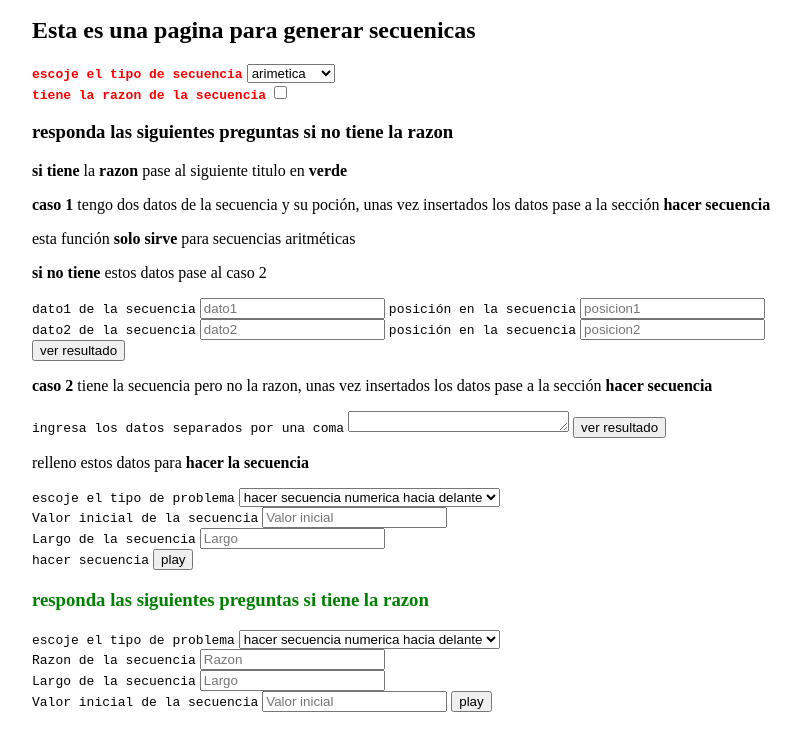
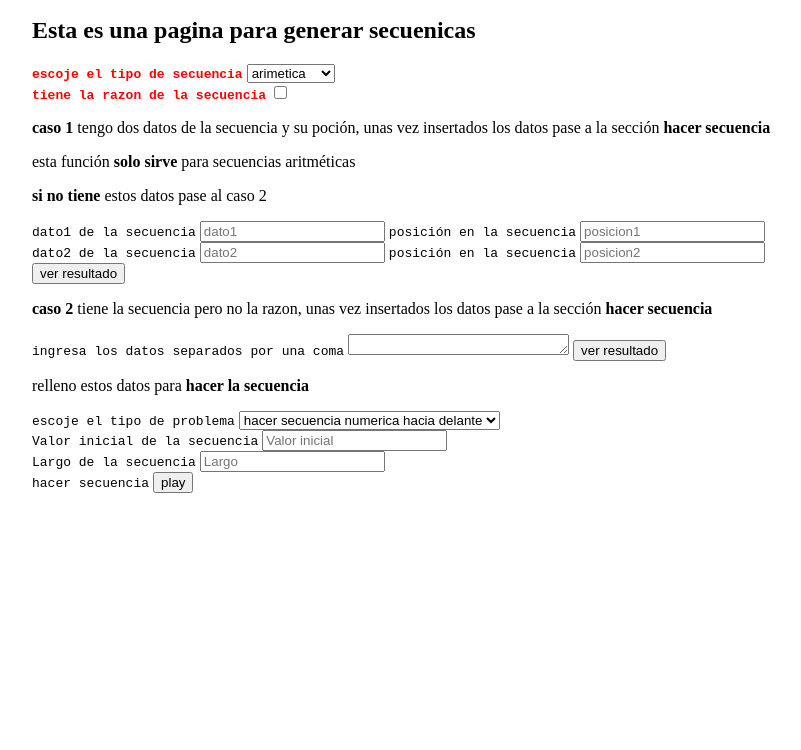
Before and after one commit to BinaryTreeCode/secuencias, a plain HTML site: page index.html in a window 1280 px wide. Shown: the part 50-800 px from the top of the page, without its empty margins (208-1009 px from the left). Drawn offline with nearby package versions, Linux system fonts and the light colour scheme.

Commit message:
Update index.html

```diff
--- a/index.html
+++ b/index.html
@@ -9,8 +9,9 @@
     <script src="https://cdn.jsdelivr.net/npm/chart.js@2.9.4/dist/Chart.min.js"></script>
     <title>secuencias</title>
 </head>
+
 <body>
-    <section style="margin: 0 auto;     max-width:800px;    " >
+    <section style="margin: 0 auto;     max-width:800px;    ">
         <h1>Secuencias</h1>
         <h2>Esta es una pagina para generar secuenicas</h2>
         <form action="" style="color: red;">
@@ -28,10 +29,9 @@
             </label>
         </form>
 
-    <h3>responda las siguientes preguntas si no tiene la razon</h3>
-    <p><strong>si tiene </strong> la <strong>razon</strong> pase al siguiente titulo en <strong>verde</strong></p>
-
-    <p><strong>caso 1</strong> tengo dos datos de la secuencia y su poción, unas vez insertados los datos pase a la sección <strong>hacer secuencia</strong></p>
+        <div id="No" >
+            <p><strong>caso 1</strong> tengo dos datos de la secuencia y su poción, unas vez insertados los datos pase a
+                la sección <strong>hacer secuencia</strong></p>
             <p>esta función <strong>solo sirve</strong> para secuencias aritméticas</p>
             <p><strong>si no tiene</strong> estos datos pase al caso 2</p>
             <form action="" method="get">
@@ -58,7 +58,8 @@
             </form>
             <div id="resultado_razon_posición">
             </div>
-    <p><strong>caso 2</strong> tiene la secuencia pero no la razon, unas vez insertados los datos pase a la sección <strong>hacer secuencia</strong></p>
+            <p><strong>caso 2</strong> tiene la secuencia pero no la razon, unas vez insertados los datos pase a la
+                sección <strong>hacer secuencia</strong></p>
             <form action="">
                 <label for="datos">
                     <samp>ingresa los datos separados por una coma</samp>
@@ -100,8 +101,9 @@
             </form>
             <div id="resultado_problem">
             </div>
+        </div>
 
-    <h3 style="color: green" >responda las siguientes preguntas si tiene la razon </h3>
+        <div id="Si" style="display: none;">
             <form action="">
                 <label for="type_problem">
                     <samp>escoje el tipo de problema</samp>
@@ -133,6 +135,8 @@
             </div>
             <canvas id="canva"></canvas>
     </section>
+    </div>
+
     <script src="./secuencia.js"></script>
 </body>
 
```
Lines whose indentation alone changed are shown as unchanged.
